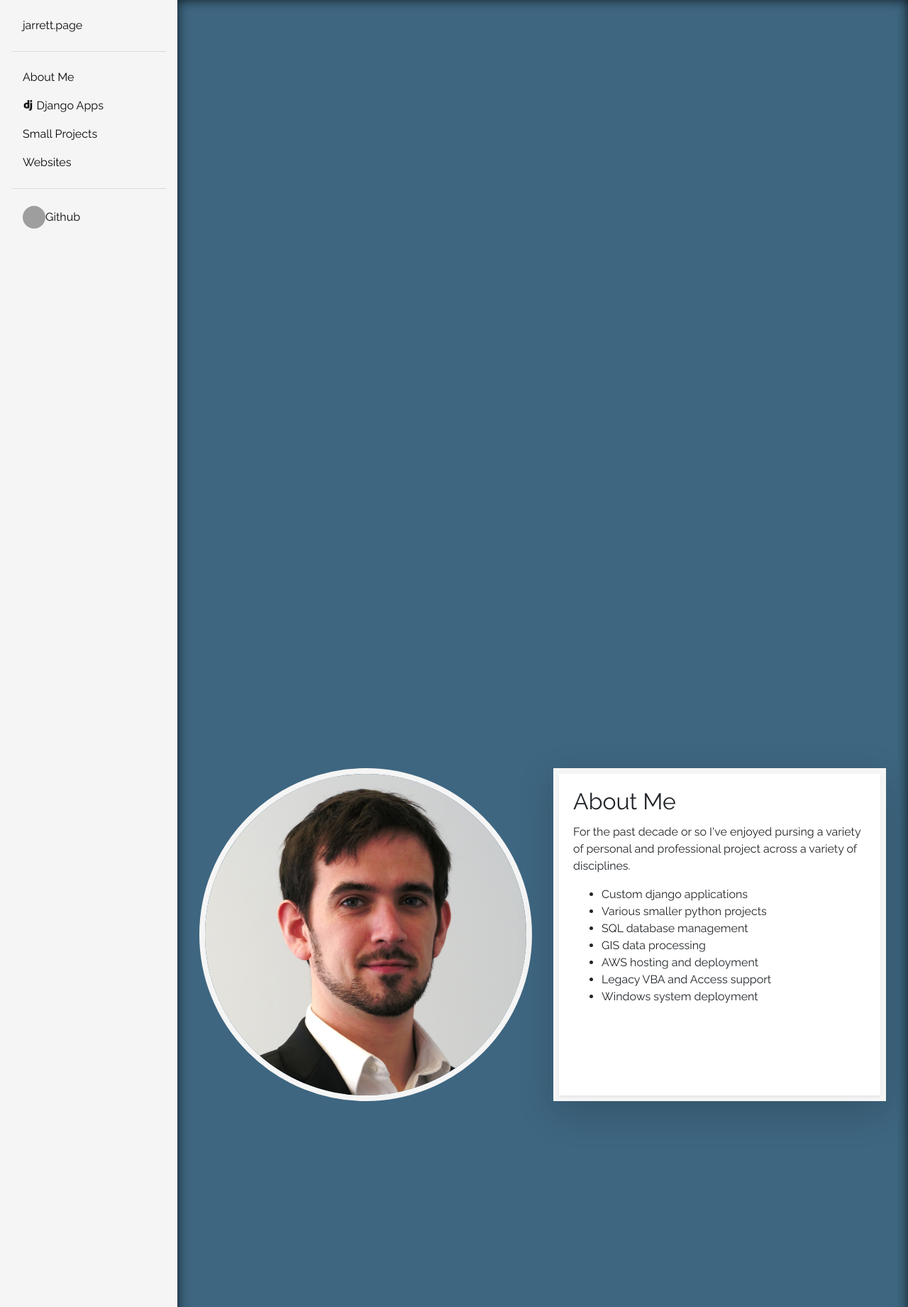
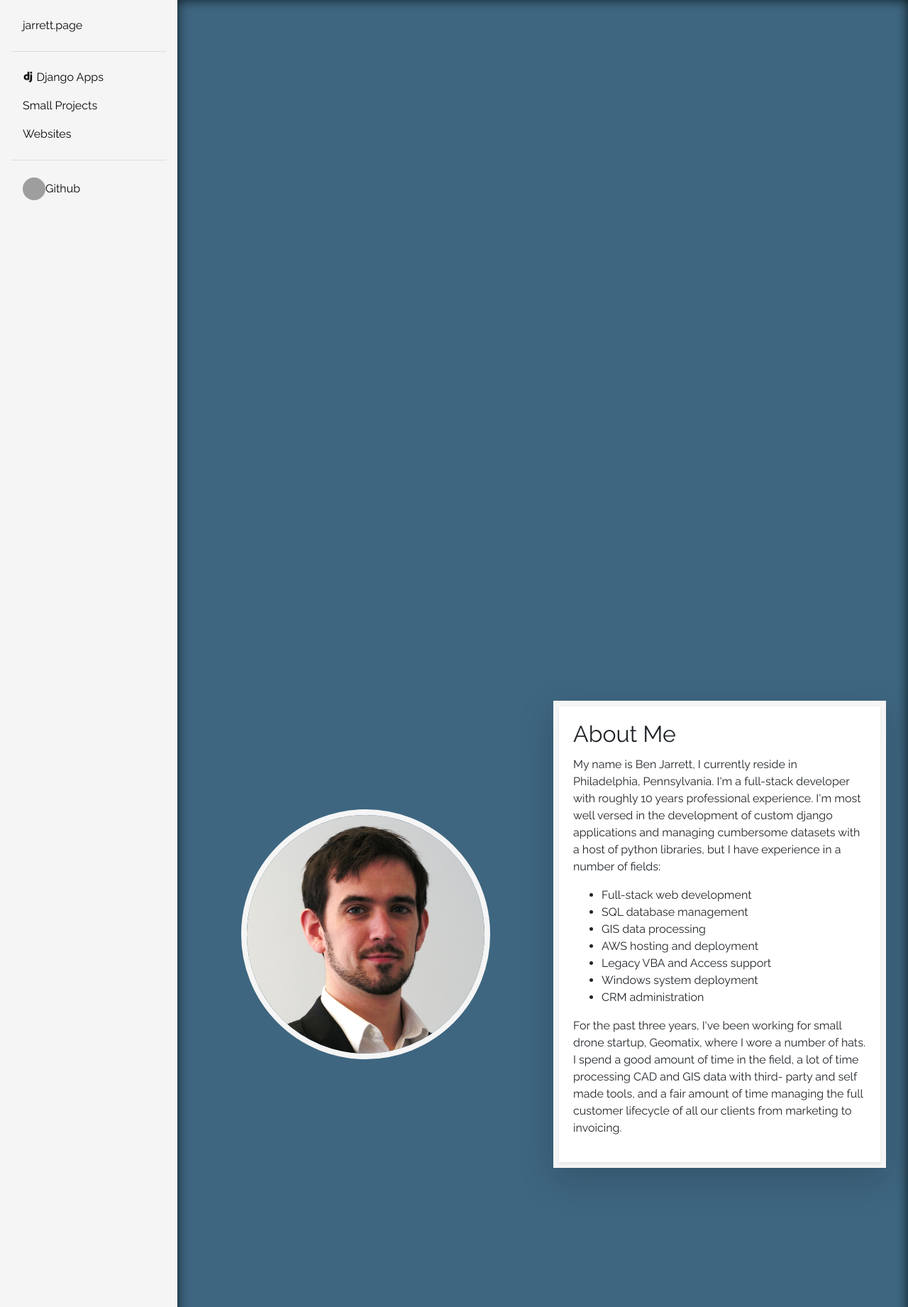
Before and after one commit to bcjarrett/jarrett-page, a Django app: page / in a window 1280 px wide. Shown: the top 1841 px of the page at 71% size. Run offline with Django 3.2, Linux system fonts and the light colour scheme; grey boxes labelled with a size stand in for pictures from a placeholder-image service; some libraries are stand-ins or nearby versions; grey boxes are pictures that could not be loaded.

Commit message:
added some content to websites, django apps, and intro updated image_card.html template

```diff
--- a/templates/base.html
+++ b/templates/base.html
@@ -153,19 +153,12 @@
 <body>
 <div class="d-flex flex-column flex-shrink-0 sidebar d-block d-md-none nav-sm" style="width: 2.75rem;">
 	<ul class="nav nav-pills nav-flush flex-column mb-auto">
-		<li class="nav-item" data-ref="about-me">
-			<a href="#about-me" class="nav-link nav-icon py-3 border-bottom text-center">
-				<i class="far fa-address-card fa-lg"></i>
-			</a>
-		</li>
-
 		<li class="nav-item" data-ref="django-apps">
 			<a href="#django-apps" class="nav-link nav-icon py-3 border-bottom text-center" style="height: 57px">
 				<img src="{% static 'images/dj_icon_black.png' %}" alt="Django" class="bi me-2" width="16" height="16"
 					 style="margin-left: 4px"/>
 			</a>
 		</li>
-
 		<li class="nav-item" data-ref="small-projects">
 			<a href="#small-projects" class="nav-link nav-icon py-3 border-bottom text-center">
 				<i class="fab fa-python fa-lg"></i>
@@ -176,7 +169,6 @@
 				<i class="far fa-window-restore fa-lg"></i>
 			</a>
 		</li>
-
 	</ul>
 </div>
 <div class="d-flex flex-column flex-shrink-0 p-3 sidebar d-none d-md-block nav-lg">
@@ -185,12 +177,6 @@
 	</a>
 	<hr>
 	<ul class="nav nav-pills flex-column mb-auto">
-		<li class="nav-item" data-ref="about-me">
-			<a href="#about-me" class="nav-link nav-link">
-				<i class="far fa-address-card me-2 "></i>
-				About Me
-			</a>
-		</li>
 		<li class="nav-item" data-ref="django-apps">
 			<a href="#django-apps" class="nav-link nav-link">
 				<img src="{% static 'images/dj_icon_black.png' %}" alt="Django" class="bi me-2"
@@ -226,18 +212,18 @@
 			 id="intro">
 			{% include 'portfolio/intro.html' %}
 		</div>
-		<div class="container-fluid m-3 w-auto min-vh-100 d-flex flex-column justify-content-center section-container"
-			 id="about-me">
-			{% include 'portfolio/about_me.html' %}
-		</div>
+		<!-- TODO: Add CSS for these HR -->
+		<hr>
 		<div class="container-fluid m-3 w-auto min-vh-100 d-flex flex-column justify-content-center section-container"
 			 id="django-apps">
 			{% include 'portfolio/django_apps.html' %}
 		</div>
+		<hr>
 		<div class="container-fluid m-3 w-auto min-vh-100 d-flex flex-column justify-content-center section-container"
 			 id="small-projects">
 			{% include 'portfolio/small_projects.html' %}
 		</div>
+		<hr>
 		<div class="container-fluid m-3 w-auto min-vh-100 d-flex flex-column justify-content-center section-container"
 			 id="websites">
 			{% include 'portfolio/websites.html' %}
--- a/templates/portfolio/django_apps.html
+++ b/templates/portfolio/django_apps.html
@@ -1,10 +1,43 @@
-<div class="row">
-	{% include 'portfolio/helpers/text_card.html' with title="Django" content="Content" %}
-	{% include 'portfolio/helpers/image_card.html' with src="https://via.placeholder.com/150" alt="..." %}
+{% load static %}
+<div class="row min-vh-100">
+	<div class="col d-flex align-items-center">
+		<div class="card mt-2 mt-sm-0 shadow-lg w-100 content-border">
+			<div class="card-body shadow-sm">
+				<h2 class="card-title">GIS Data Visualizer</h2>
+				<p class="card-text">
+					At Geomatix, most of our deliverables are incredibly cumbersome and unfamiliar filetypes. A typical
+					project ends up with a raster map greater than 3GB and a .las file point-cloud of a similar size.
+					For
+					many of our clients, particularly those on the management teams, using these files is near
+					impossible.
+					To make our work-products more accessible, I designed, developed, deployed, and maintained a
+					customer-facing website where we could host these files and share them with our clients in a way
+					that
+					didn't requires advanced software or know-how.
+				</p>
+				<p class="card-text">
+					This project is a large django app, deployed to Heroku. Files are hosted on AWS S3 and served over
+					AWS
+					CloudFront. Clients are invited to a website that is not accessible to the public where they may
+					view,
+					manipulate, and download their data. The open source projects
+					<a href="https://openlayers.org/">OpenLayers</a> and <a href="https://potree.github.io/">Potree</a>
+					have
+					been used as the primary visualization tools.
+				</p>
+				<p class="card-text">
+					A large part of the project is built to pre-process and upload the
+					many thousands of files required for a single dataset. While the project was originally designed to
+					handle this pre-processing in a separate celery queue, cost concerns have dictated that we perform
+					data-preprocessing locally and upload the final files directly to S3.
+				</p>
+				<p class="card-text">
+					While the source code for this is largely owned by my employer, they have allowed me to share
+					<a href="https://download.geomatix.us/visualizer/shared-project/?token=c0aea622-7020-45ad-b633-25789f633abc&project_guid=a13689c2-50b9-4390-9f2f-3b30c0336140">
+						a link to a set of sample dataset</a> in my portfolio.
+				</p>
+			</div>
+		</div>
+	</div>
+	{% include 'portfolio/helpers/image_card.html' with src="images/geomatix_data_visualizer.jpg" alt="Geomatix data visualizer" %}
 </div>
-<div class="row">
-	<div class="row">
-		{% include 'portfolio/helpers/image_card.html' with src="https://via.placeholder.com/300" alt="..." %}
-		{% include 'portfolio/helpers/text_card.html' with title="Title" content="Content" %}
-	</div>
-</div>
--- a/templates/portfolio/helpers/image_card.html
+++ b/templates/portfolio/helpers/image_card.html
@@ -1,7 +1,8 @@
+{% load static %}
 <div class="col d-flex align-items-center justify-content-center">
 	<div class="card mt-2 mt-sm-0 shadow-lg rounded-2 content-border">
 		<div class="card-body shadow-sm">
-			<img src="{{ src }}" class="img-fluid " alt="{{ alt }}">
+			<img src="{% static src %}" class="img-fluid " alt="{{ alt }}">
 		</div>
 	</div>
 </div>
--- a/templates/portfolio/intro.html
+++ b/templates/portfolio/intro.html
@@ -1,26 +1,32 @@
 {% load static %}
 <div class="row">
-	<div class="col d-flex align-items-center">
-		<img class="img-fluid rounded-circle content-border" src="{% static 'images/headshot.jpg' %}"/>
+	<div class="col d-flex align-items-center justify-content-center">
+		<img class="img-fluid rounded-circle content-border w-75" src="{% static 'images/headshot.jpg' %}"/>
 	</div>
 	<div class="col d-flex align-items-center ">
-		<div class="card mt-2 mt-sm-0 shadow-lg w-100 h-100 content-border">
+		<div class="card mt-2 mt-sm-0 shadow-lg w-100 content-border">
 			<div class="card-body shadow-sm">
 				<h2 class="card-title">About Me</h2>
 				<p class="card-text">
-					For the past decade or so I've enjoyed pursing a variety of personal and professional project across
-					a variety of disciplines.
+					My name is Ben Jarrett, I currently reside in Philadelphia, Pennsylvania. I'm a full-stack developer with
+					roughly 10 years professional experience. I'm most well versed in the development of custom django applications and managing
+					cumbersome datasets with a host of python libraries, but I have experience in a number of fields:
 				</p>
 				<ul>
-					<li>Custom django applications</li>
-					<li>Various smaller python projects</li>
+					<li>Full-stack web development</li>
 					<li>SQL database management</li>
 					<li>GIS data processing</li>
 					<li>AWS hosting and deployment</li>
 					<li>Legacy VBA and Access support</li>
 					<li>Windows system deployment</li>
+					<li>CRM administration</li>
 				</ul>
-
+				<p>
+					For the past three years, I've been working for small drone startup, Geomatix, where I wore a number of hats.
+					I spend a good amount of time in the field, a lot of time processing CAD and GIS data with third-
+					party and self made tools, and a fair amount of time managing the full customer lifecycle of all our clients
+					from marketing to invoicing.
+				</p>
 			</div>
 		</div>
 	</div>
--- a/templates/portfolio/websites.html
+++ b/templates/portfolio/websites.html
@@ -1,10 +1,41 @@
 <div class="row">
-	{% include 'portfolio/helpers/text_card.html' with title="Title" content="Content" %}
-	{% include 'portfolio/helpers/image_card.html' with src="https://via.placeholder.com/150" alt="..." %}
+	<div class="col d-flex align-items-center">
+		<div class="card mt-2 mt-sm-0 shadow-lg w-100 content-border">
+			<div class="card-body shadow-sm">
+				<h2 class="card-title">This Website</h2>
+				<p class="card-text">Please see the <a href="https://github.com/bcjarrett/jarrett_page">source code to
+					this website</a> on my github. This page is:</p>
+				<ul>
+					<li>Hosted on a Heroku dyno</li>
+					<li>Routed via Cloudflare</li>
+					<li>Files are hosted on S3</li>
+					<li>Files are served via CloudFront</li>
+					<li>JS and CSS is packed via webpack</li>
+					<li>JS and CSS is minified with rcssmin and rjsmin</li>
+				</ul>
+			</div>
+		</div>
+	</div>
+	{% include 'portfolio/helpers/image_card.html' with src="images/geomatix_us.jpg" alt="..." %}
 </div>
+<!-- TODO: Add spacer -->
 <div class="row">
 	<div class="row">
-		{% include 'portfolio/helpers/image_card.html' with src="https://via.placeholder.com/300" alt="..." %}
-		{% include 'portfolio/helpers/text_card.html' with title="Title" content="Content" %}
+		{% include 'portfolio/helpers/image_card.html' with src="images/geomatix_us.jpg" alt="..." %}
+		<div class="col d-flex align-items-center">
+			<div class="card mt-2 mt-sm-0 shadow-lg w-100 content-border">
+				<div class="card-body shadow-sm">
+					<h2 class="card-title">Geomatix.us</h2>
+					<p class="card-text">This property has all the same attributes as above. It also supports:</p>
+					<ul>
+						<li>Blog signups</li>
+						<li>A simple, hand-rolled blog posting system</li>
+						<li>Dynamic services rendering</li>
+						<li>Pilot applications and tracking</li>
+						<li>Click tracking with Google Ads</li>
+					</ul>
+				</div>
+			</div>
+		</div>
 	</div>
 </div>
```
Also changed, not shown: static/images/geomatix_data_visualizer.jpg (added), static/images/geomatix_us.jpg (added).
